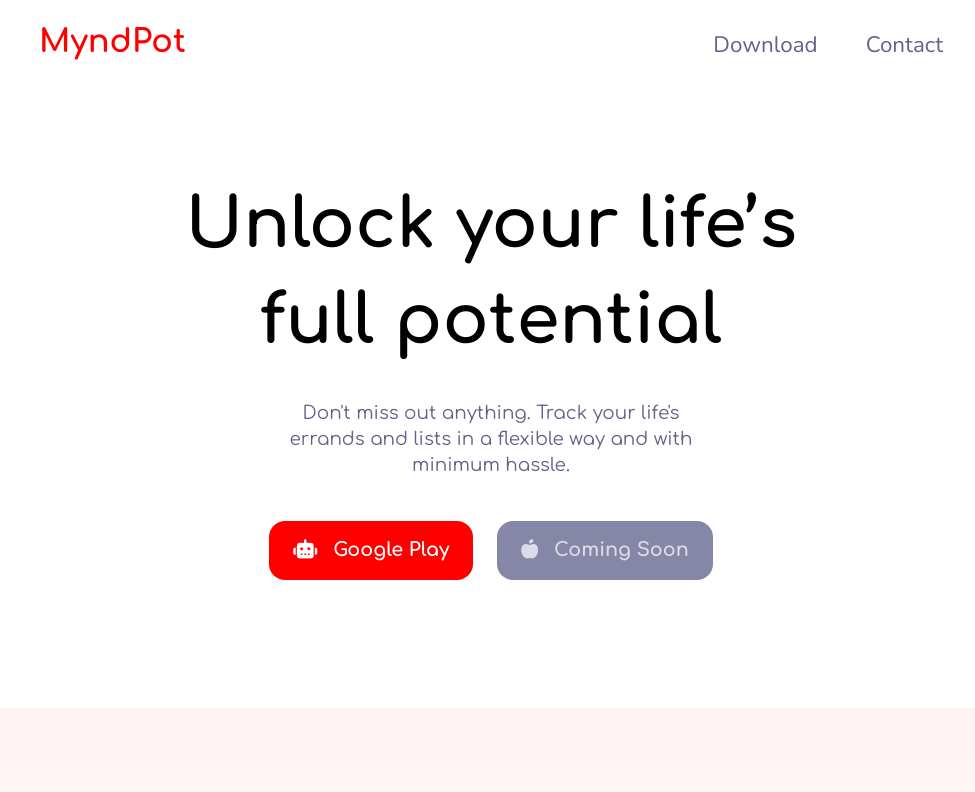
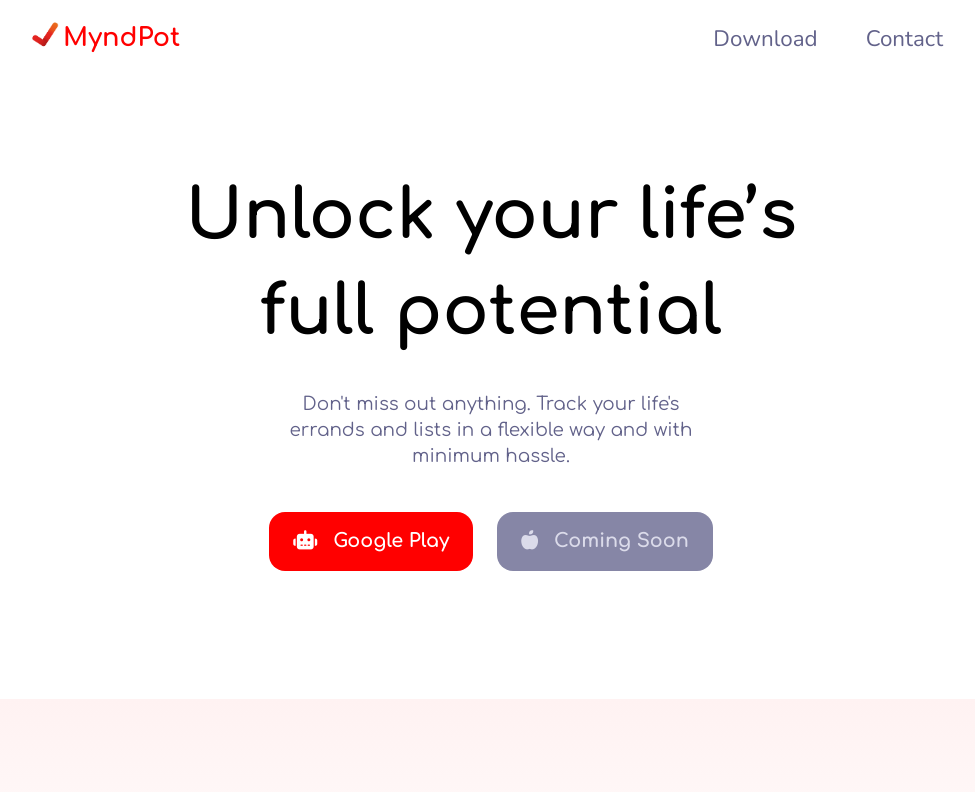
Before and after one commit to javiermrz/myndpot_landing, a website: page index.html in a window 1280 px wide. Shown: the top 792 px of the page, without its empty margins (149-1124 px from the left). Drawn offline with nearby package versions, Linux system fonts and the light colour scheme.

Commit message:
Add logo and further change colors

```diff
--- a/css/style.css
+++ b/css/style.css
@@ -300,15 +300,19 @@ html, body {
   --dark-red: #570101;
   --slightly-light-orange: #fdc7a5;
   --light-orange: #FFE9DC;
+  --gray: #8686a6;
+  --slightly-dark-gray: #757594;
   --dark-gray: #62628a;
-  --slightly-dark-gray: #757594;
-  --gray: #8686a6;
+  --very-dark-gray: #4e4e5e;
   --slightly-light-gray: #b7b7cb;
   --light-gray: #dbdbea;
   /*--hero-background-color: var(--light-orange);*/
-  --app-title-font-size: 1.8rem;
+  --app-title-font-size: 1.4rem;
   --app-title-text-color: var(--red);
   --app-title-font-weight: bold;
+  --app-title-logo-gap: 12px;
+  --logo-size: 24px;
+  --logo-translate-y: 2px;
   --hero-title-font-weight: bold;
   --hero-title-text-color: black;
   --hero-subtitle-text-color: var(--dark-gray);
@@ -331,13 +335,13 @@ html, body {
   --title-text-color: bold;
   --title-font-weight: bold;
   --menu-item-text-color: var(--dark-gray);
-  --menu-dropdown-background-color: var(--red);
-  --menu-dropdown-text-color: var(--white);
-  --menu-dropdown-disabled-text-color: black;
+  --menu-dropdown-background-color: var(--white);
+  --menu-dropdown-text-color: var(--red);
+  --menu-dropdown-disabled-text-color: var(--gray);
   --menu-dropdown-disabled-hover-text-color: var(--gray);
-  --menu-dropdown-disabled-hover-background-color: var(--dark-red);
-  --menu-dropdown-hover-background-color: var(--white);
-  --menu-dropdown-hover-text-color: var(--red);
+  --menu-dropdown-disabled-hover-background-color: var(--light-gray);
+  --menu-dropdown-hover-background-color: var(--red);
+  --menu-dropdown-hover-text-color: var(--white);
   --menu-item-text-size: 1.2rem;
   --menu-items-gap: var(--base);
   --hero-title-size: 3rem;
@@ -366,7 +370,10 @@ html, body {
     --features-group-section-justify-content: center;
     --hero-title-size: 3rem;
     --hero-padding-bottom: var(--large);
-    --app-title-font-size: 2rem;
+    --app-title-font-size: 1.6rem;
+    --app-title-logo-gap: 12px;
+    --logo-size: 28px;
+    --logo-translate-y: 2px;
     --screenshot-img-max-height: 450px;
     --screenshot-wrapper-height: 400px;
     --screenshot-wrapper-width: var(--content-width);
@@ -395,7 +402,10 @@ html, body {
     --features-group-section-justify-content: space-between;
     --hero-title-size: 4.3rem;
     --hero-padding-bottom: var(--large);
-    --app-title-font-size: 2rem;
+    --app-title-font-size: 1.6rem;
+    --app-title-logo-gap: 12px;
+    --logo-size: 28px;
+    --logo-translate-y: 2px;
     --screenshot-img-max-height: 480px;
     --screenshot-wrapper-height: 425px;
     --screenshot-wrapper-width: 360px;
@@ -422,7 +432,10 @@ html, body {
     --features-group-section-justify-content: space-between;
     --hero-title-size: 4.3rem;
     --hero-padding-bottom: var(--large);
-    --app-title-font-size: 2rem;
+    --app-title-font-size: 1.8rem;
+    --app-title-logo-gap: 12px;
+    --logo-size: 30px;
+    --logo-translate-y: 2px;
     --screenshot-img-max-height: 630px;
     --screenshot-wrapper-height: 550px;
     --screenshot-wrapper-width: 450px;
@@ -516,15 +529,6 @@ header {
 
   /*text-align: center;*/
 
-  .logo {
-    display: flex;
-    justify-content: center;
-    align-items: center;
-    /*background-color: var(--light-orange);*/
-    background-color: rgba(87, 1, 1, 0.9);
-    border-radius: var(--medium);
-  }
-
   img {
     margin: calc(var(--small) * -1);
     width: 100%;
@@ -532,10 +536,22 @@ header {
   }
 
   .app-title {
-    font-size: var(--app-title-font-size);
-    font-weight: var(--app-title-font-weight);
-    color: var(--app-title-text-color);
-    font-family: var(--primary-font);
+    display: flex;
+    align-items: baseline;
+    gap: var(--app-title-logo-gap);
+
+    .logo {
+      width: var(--logo-size);
+      height: var(--logo-size);
+      transform: translateY(var(--logo-translate-y));
+    }
+
+    span {
+      font-size: var(--app-title-font-size);
+      font-weight: var(--app-title-font-weight);
+      color: var(--app-title-text-color);
+      font-family: var(--primary-font);
+    }
   }
 
   .menu {
@@ -607,6 +623,7 @@ header {
 
     .dropdown .dropdown-item:active {
       background-color: var(--slightly-light-orange);
+      color: var(--menu-dropdown-hover-text-color);
     }
 
     .dropdown .dropdown-item.disabled:hover {
@@ -621,11 +638,13 @@ header {
 
   @media (hover: none) and (pointer: coarse) {
     .dropdown .dropdown-item:active {
-      background-color: var(--light-orange);
+      background-color: var(--red);
+      color: var(--white);
     }
 
     .dropdown .dropdown-item.disabled:active {
       background-color: var(--light-gray);
+      color: var(--dark-gray);
     }
   }
 
@@ -647,7 +666,7 @@ header {
   .dropdown-content {
     background-color: var(--menu-dropdown-background-color);
     border-radius: var(--medium);
-    box-shadow: 0px 4px 6px rgba(0, 0, 0, 0.1);
+    box-shadow: 0 3px 22px -1px rgba(0, 0, 0, 0.1);
     padding: var(--base);
   }
 
@@ -782,7 +801,7 @@ header {
 main {
   border-top-left-radius: 60px;
   border-top-right-radius: 60px;
-  box-shadow: 0px 16px 0px 0px var(--main-background-darker-color);
+  box-shadow: 0px 6px 0px 0px var(--main-background-darker-color);
   padding: var(--main-top-padding) 0 var(--xxxl) 0;
   background: linear-gradient(to bottom, var(--main-background-darker-color) 0%, var(--main-background-color) 9%, var(--main-background-lighter-color) 40%);
   display: flex;
--- a/index.html
+++ b/index.html
@@ -122,7 +122,7 @@
 <div class="page-wrapper">
   <header>
     <div class="top-section">
-      <span class="app-title">MyndPot</span>
+      <div class="app-title"><img class="logo" src="img/icon.png"><span>MyndPot</span></div>
       <div class="menu">
         <div class="menu-container download-menu-container">
           <div class="menu-item">Download</div>
```
